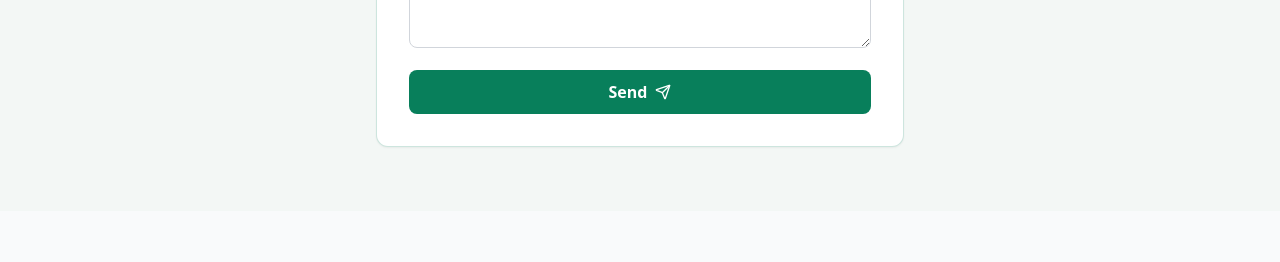
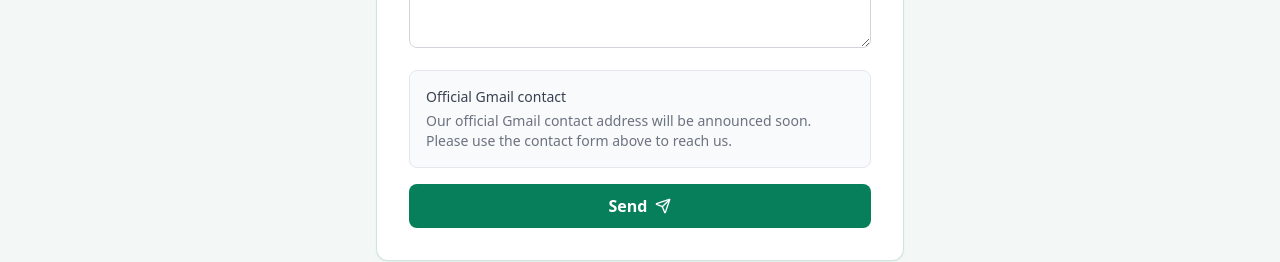
Before and after one commit to eyobyinesu77-dot/AgroConnect-Ethiopia-Production, a React (Vite) app in the folder client/: page /contact in a window 1280 px wide. Shown: the part 584-846 px from the top of the page. Before the commit the page ends 800 px from the top, so only its background shows below. Built offline with nearby package versions, Linux system fonts and the light colour scheme; no server answers.

Commit message:
Update contact page Gmail notice

```diff
--- a/client/src/pages/public/Contact.jsx
+++ b/client/src/pages/public/Contact.jsx
@@ -147,6 +147,16 @@ export default function Contact() {
             />
           </div>
 
+          <div className="rounded-lg border border-gray-200 bg-gray-50 p-4">
+            <p className="text-sm font-medium text-gray-700">
+              Official Gmail contact
+            </p>
+            <p className="mt-1 text-sm text-gray-500">
+              Our official Gmail contact address will be announced soon.
+              Please use the contact form above to reach us.
+            </p>
+          </div>
+
           <button
             type="submit"
             disabled={isSubmitting}
```
